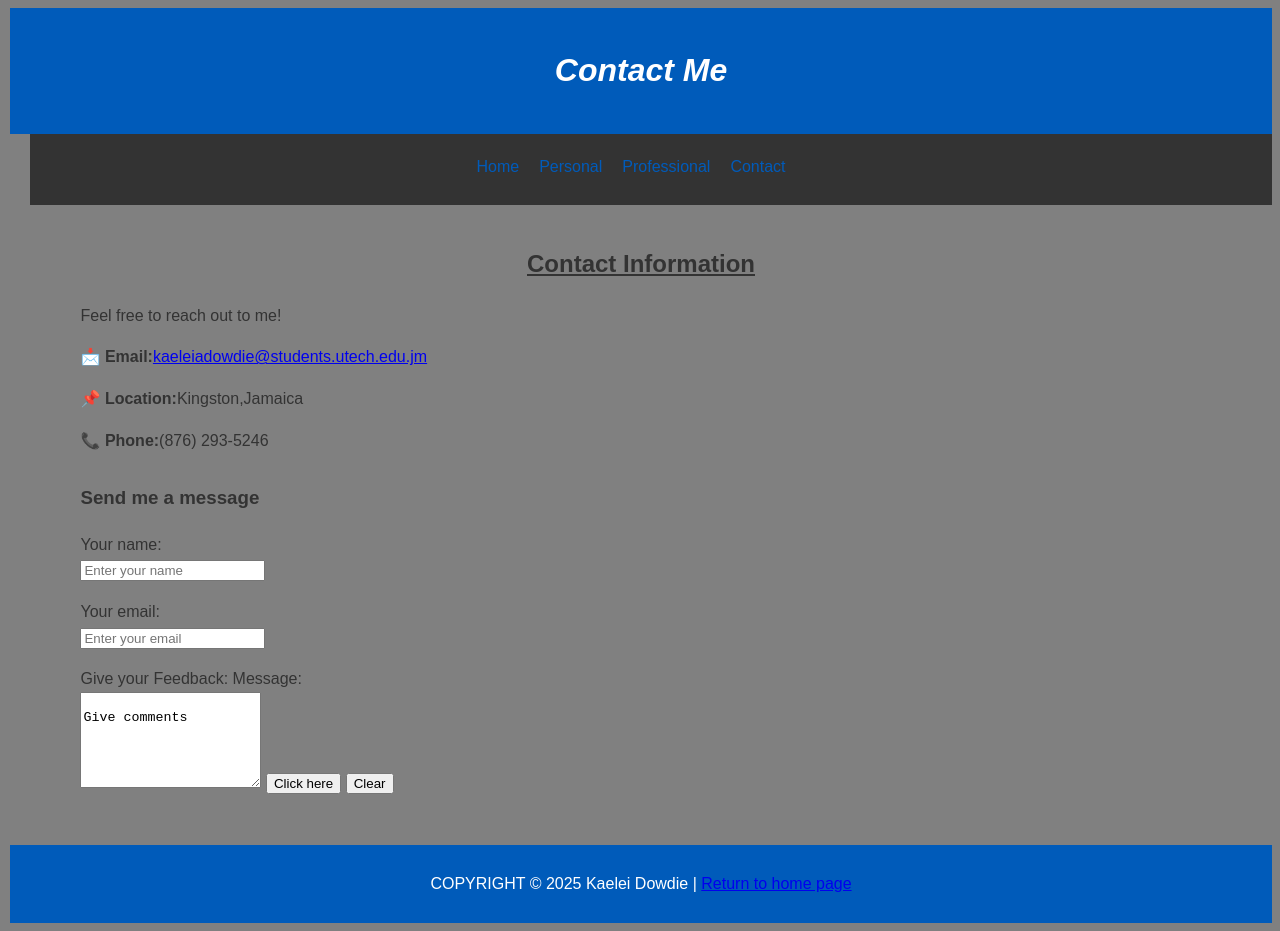
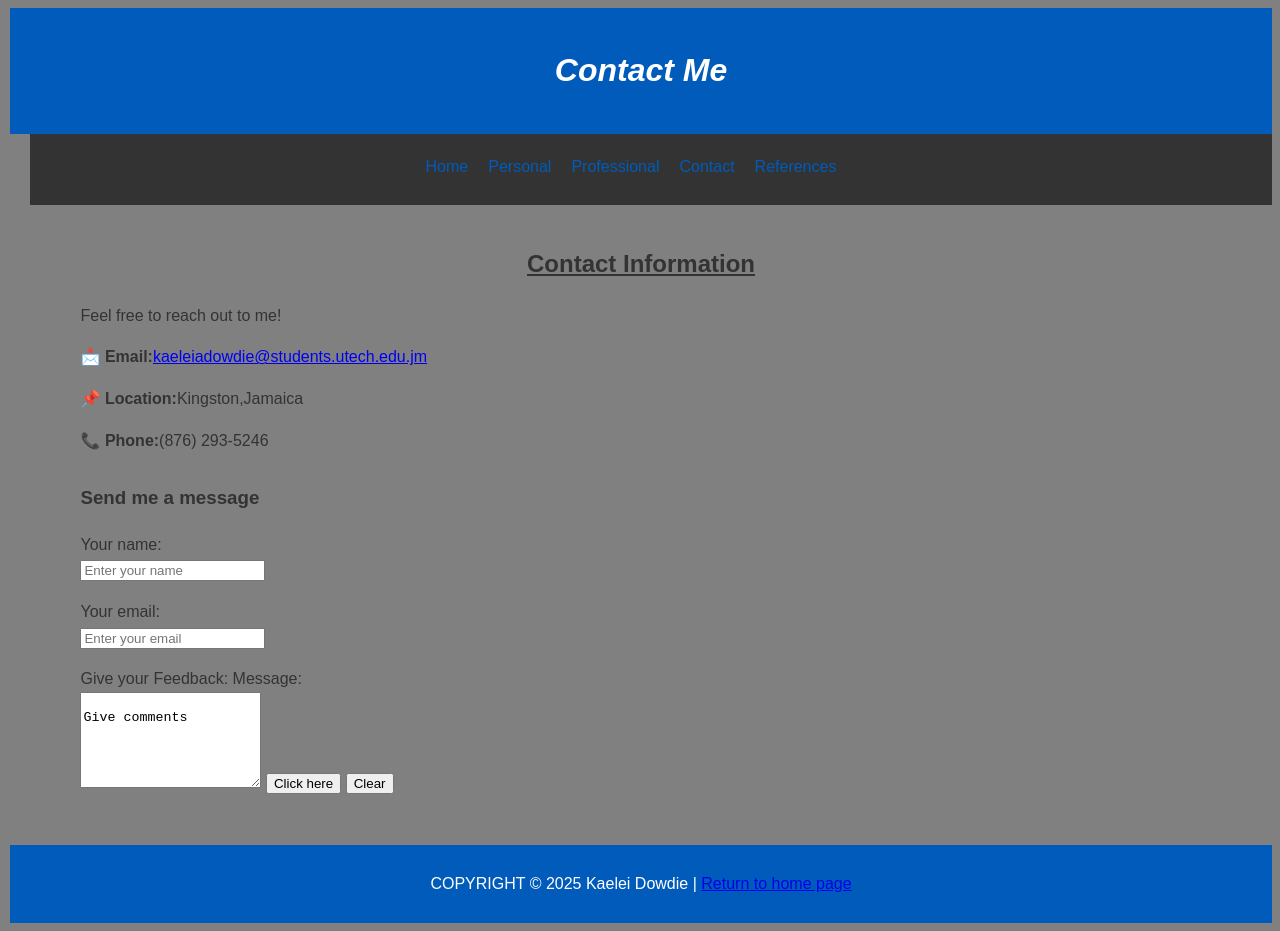
Before and after one commit to Kaedow288/2405421_IA1_SIAY26, a plain HTML site: page contact.html in a window 1280 px wide. Drawn offline with Linux system fonts and the light colour scheme.

Commit message:
Add files via upload

```diff
--- a/contact.html
+++ b/contact.html
@@ -2,7 +2,7 @@
 <html lang="en">
          <head>
 			<meta charset="UTF-8">
-			<meta name="view" content="width-device-width, initial-scale=1">
+			<meta name="viewport" content="width-device-width, initial-scale=1.0">
 
 		<title>Kaelei Dowdie's Website</title>
 		 <link rel="stylesheet" href="style.css">
@@ -24,6 +24,8 @@
 				   <li><a class="navbar" href="personal.html">Personal</a></li>
 				   <li><a class="navbar" href="professional.html">Professional</a></li>
 				   <li><a class="navbar" href="contact.html"class="active">Contact</a></li>
+				   <li><a class="navbar" href="references.html">References</a></li>
+
 
 				<ul>
 			</nav>
```
